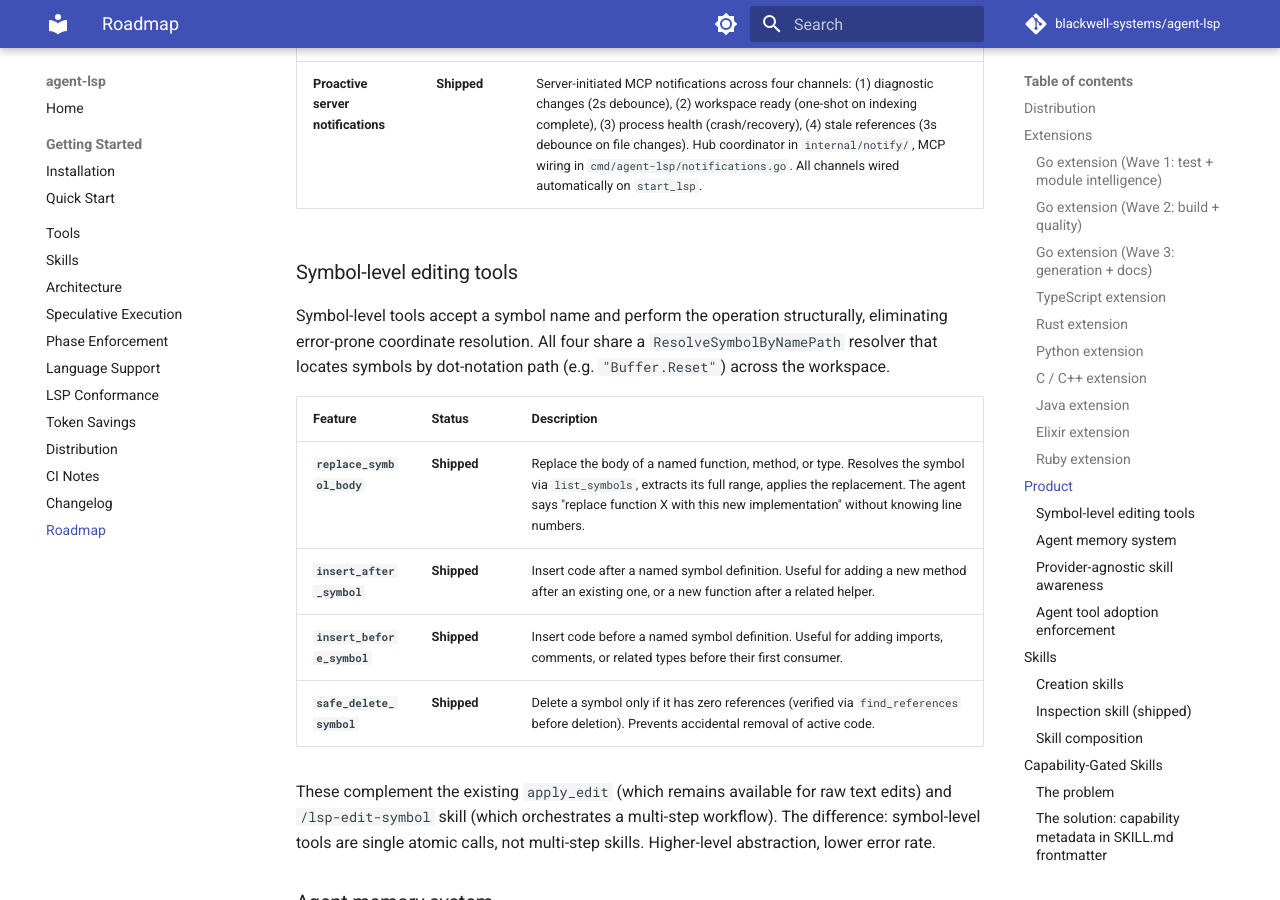
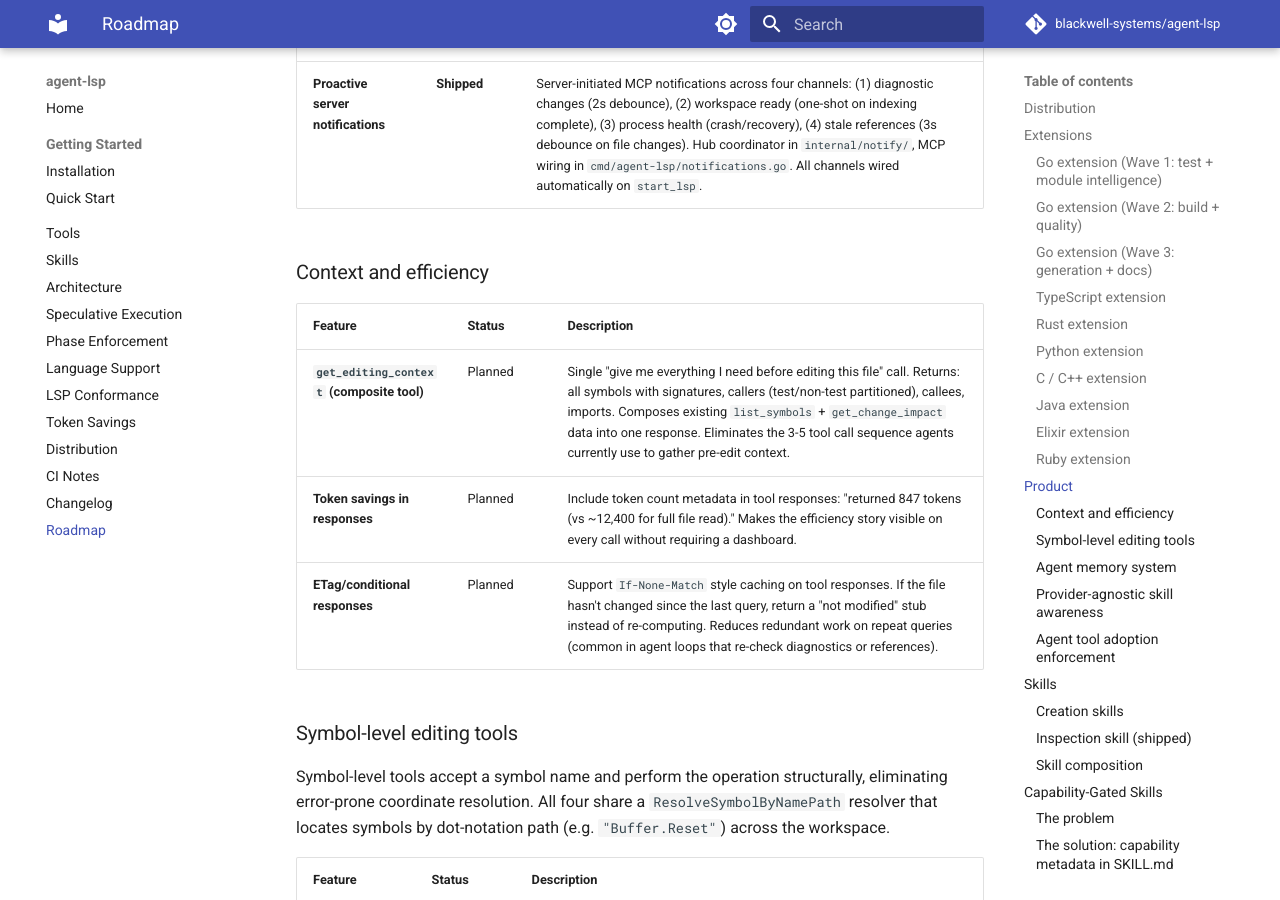
Before and after one commit to blackwell-systems/agent-lsp, an MkDocs documentation site: the page built from docs/roadmap.md, in a window 1280 px wide and 900 px high, scrolled down 4924 px. Built offline with MkDocs 1.6.1 and Material for MkDocs 9.7.7, drawn with Linux system fonts in a browser that asks for light colours; comment, search, counter and statistics services are not loaded.

Commit message:
roadmap: add context/efficiency items (editing context, token savings, ETag)

```diff
--- a/docs/roadmap.md
+++ b/docs/roadmap.md
@@ -130,6 +130,14 @@ The gap between what clangd provides and what the broader toolchain offers is la
 | **Continue.dev config support** | Planned | `agent-lsp init` currently skips Continue.dev; it uses a different config format than `mcpServers` |
 | **Skills as MCP prompts** | **Shipped** | Expose all 22 skills via `prompts/list` and `prompts/get` so any MCP client (Cursor, Windsurf, etc.) can discover and invoke them, not just Claude Code. `prompts/list` returns short descriptions (minimal context cost); full workflow instructions load on demand via `prompts/get`. Skills continue to work as Claude Code slash commands in parallel. |
 | **Proactive server notifications** | **Shipped** | Server-initiated MCP notifications across four channels: (1) diagnostic changes (2s debounce), (2) workspace ready (one-shot on indexing complete), (3) process health (crash/recovery), (4) stale references (3s debounce on file changes). Hub coordinator in `internal/notify/`, MCP wiring in `cmd/agent-lsp/notifications.go`. All channels wired automatically on `start_lsp`. |
+
+### Context and efficiency
+
+| Feature | Status | Description |
+|---------|--------|-------------|
+| **`get_editing_context` (composite tool)** | Planned | Single "give me everything I need before editing this file" call. Returns: all symbols with signatures, callers (test/non-test partitioned), callees, imports. Composes existing `list_symbols` + `get_change_impact` data into one response. Eliminates the 3-5 tool call sequence agents currently use to gather pre-edit context. |
+| **Token savings in responses** | Planned | Include token count metadata in tool responses: "returned 847 tokens (vs ~12,400 for full file read)." Makes the efficiency story visible on every call without requiring a dashboard. |
+| **ETag/conditional responses** | Planned | Support `If-None-Match` style caching on tool responses. If the file hasn't changed since the last query, return a "not modified" stub instead of re-computing. Reduces redundant work on repeat queries (common in agent loops that re-check diagnostics or references). |
 
 ### Symbol-level editing tools
 
```
